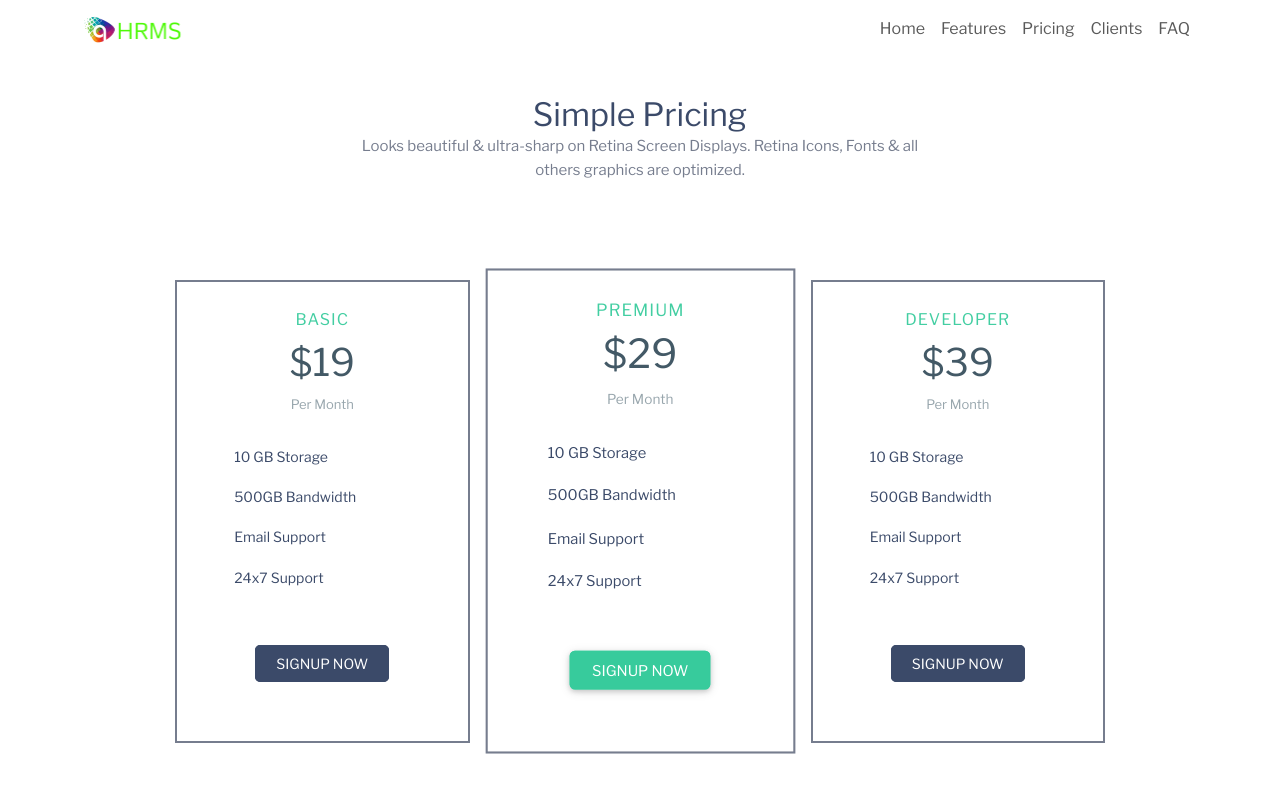
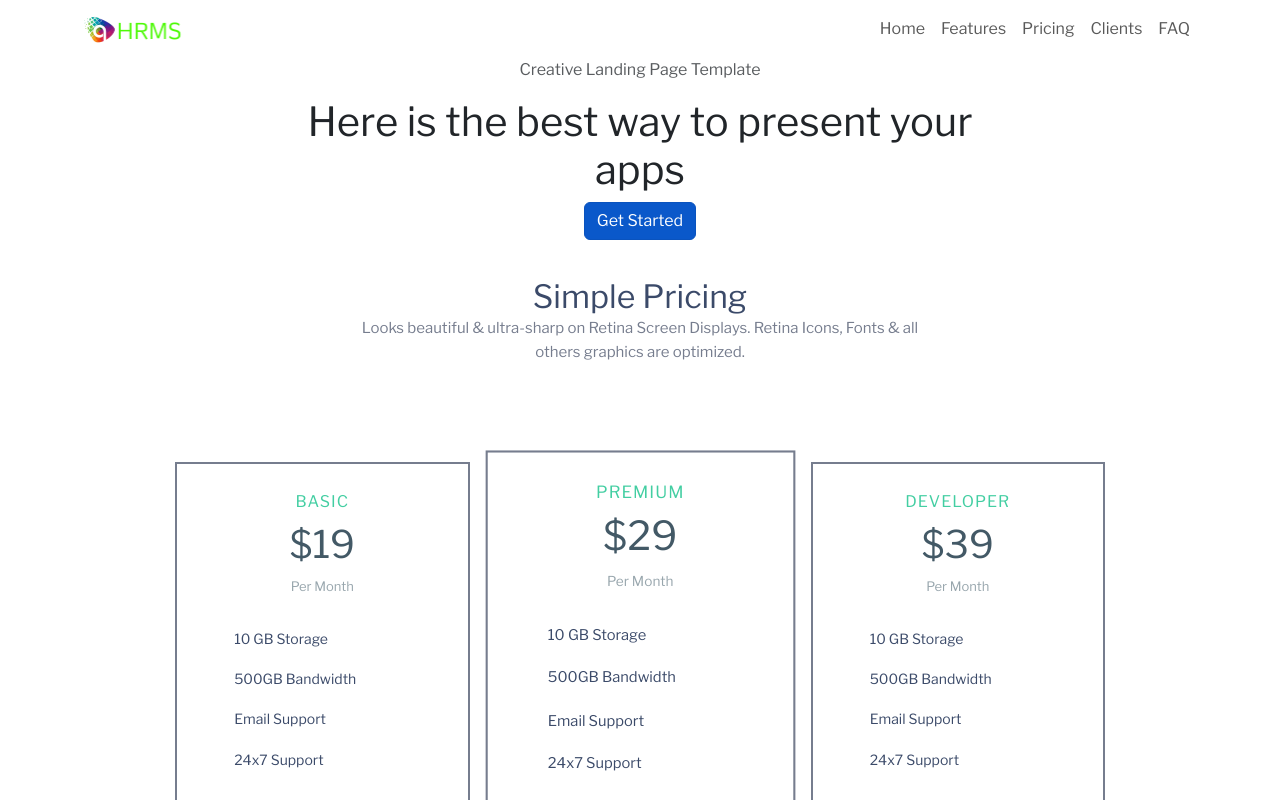
Before and after one commit to PrantoshB/Metrico-Template, a React (Create React App) app: page / in a window 1280 px wide. Shown: the top 800 px of the page. Built offline with nearby package versions, Linux system fonts and the light colour scheme; some icons are missing.

Commit message:
Add Home page

```diff
--- a/src/App.js
+++ b/src/App.js
@@ -1,31 +1,17 @@
-// src/App.js
-import React, { useState, useEffect } from 'react';
+import React from 'react';
 import './App.css';
 import NavBar from './components/NavBar';
-import NavBarMobile from './components/NavBarMobile';
 import AllPricing from './pages/AllPricing';
+import Home from './components/Home';
 import Features from './components/Features';
 import Clients from './components/Clients';
 import FAQ from './components/FAQ';
 
 function App() {
-  const [isMobile, setIsMobile] = useState(false);
-
-  const checkIsMobile = () => {
-    setIsMobile(window.innerWidth <= 768); // Adjust the breakpoint as needed
-  };
-
-  useEffect(() => {
-    checkIsMobile();
-    window.addEventListener('resize', checkIsMobile);
-    return () => {
-      window.removeEventListener('resize', checkIsMobile);
-    };
-  }, []);
-
   return (
     <div className="App">
-      {isMobile ? <NavBarMobile /> : <NavBar />}
+      <NavBar />
+      <Home /> {/* Include the Home component */}
       <AllPricing />
       <Features />
       <Clients />
--- /dev/null
+++ b/src/components/Home.js
@@ -0,0 +1,23 @@
+import React from 'react';
+
+const Home = () => {
+  return (
+    <section className="section-lg home-alt bg-gradient-1" id="home">
+      <div className="container">
+        <div className="row justify-content-center">
+          <div className="col-lg-8">
+            <div className="home-wrapper text-center">
+              <p className="text-muted">Creative Landing Page Template</p>
+              <h1>Here is the best way to present your apps</h1>
+              <a href="#" className="btn btn-primary active">
+                Get Started
+              </a>
+            </div>
+          </div>
+        </div>
+      </div>
+    </section>
+  );
+};
+
+export default Home;
```
